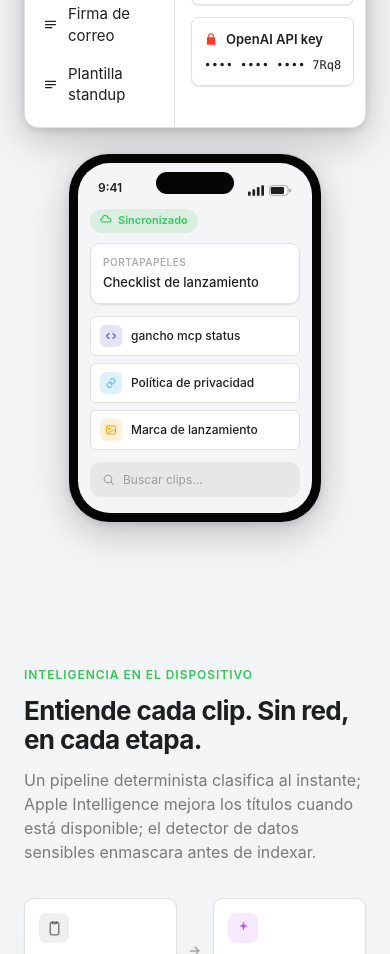
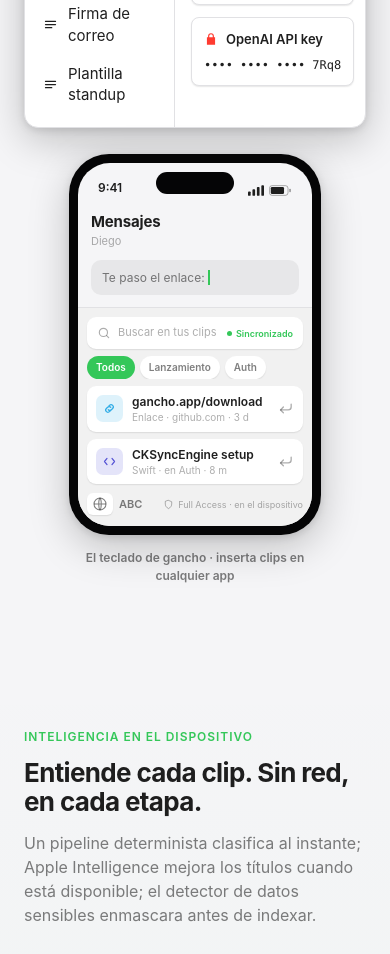
Before and after one commit to johnny4young/gancho, a plain HTML site: page site/index.html in a window 390 px wide. Shown: the part 7023-7977 px from the top of the page. Drawn offline with Linux system fonts and the light colour scheme.

Commit message:
fix(site): centre the closing CTA + show the gancho keyboard on iPhone
- The "Try gancho today" CTA was left-aligned because `.cta { margin: 70px 0 }`
  overrode the centering of its `.wrap`; use `margin: 70px auto`.
- The platforms iPhone now renders the gancho **clips keyboard** (the Option-A
  switch-to keyboard from the design system): a clip search, a boards rail, two
  clip cards with tap-to-insert, and the ABC/Full-Access bar, with a caption —
  showing how clips reach any app on iOS. Adds the kb.* i18n keys (ES + EN).

```diff
--- a/site/index.html
+++ b/site/index.html
@@ -187,6 +187,32 @@
   .ph-row .t { font-size: 12px; font-weight: var(--weight-medium); white-space: nowrap; overflow: hidden; text-overflow: ellipsis; }
   .ph-search { margin-top: 12px; display: flex; align-items: center; gap: 8px; background: var(--surface-selection); border-radius: var(--radius-md); padding: 9px 12px; font-size: 12px; color: var(--text-tertiary); }
 
+  /* iPhone — the gancho clips keyboard (insert clips into any app) */
+  .phone-wrap { display: flex; flex-direction: column; align-items: center; gap: 14px; justify-self: center; }
+  .phone-cap { font-size: var(--text-footnote); font-weight: var(--weight-semibold); color: var(--text-secondary); text-align: center; max-width: 252px; }
+  .kbm-host { padding: 10px 13px 12px; }
+  .kbm-host .ht { font-size: 15px; font-weight: var(--weight-bold); letter-spacing: -0.01em; color: var(--text-primary); }
+  .kbm-host .hs { font-size: 11px; color: var(--text-tertiary); margin-top: 1px; }
+  .kbm-host .field { margin-top: 10px; background: var(--surface-selection); border-radius: 10px; padding: 9px 11px; font-size: 12px; color: var(--text-secondary); display: flex; align-items: center; }
+  .kbm-host .field .cu { width: 2px; height: 15px; background: var(--accent); display: inline-block; }
+  .kbm { background: color-mix(in srgb, var(--text-primary) 6%, var(--surface-card)); border-top: 1px solid var(--hairline); padding: 9px 9px 11px; display: flex; flex-direction: column; gap: 7px; }
+  .kbm-search { display: flex; align-items: center; gap: 7px; background: var(--surface-card); border-radius: 9px; padding: 8px 10px; font-size: 11px; color: var(--text-tertiary); box-shadow: var(--shadow-card); }
+  .kbm-search .pill { margin-left: auto; font-size: 9px; font-weight: var(--weight-semibold); color: var(--sync-ok); display: inline-flex; align-items: center; gap: 4px; white-space: nowrap; }
+  .kbm-search .pill .d { width: 5px; height: 5px; border-radius: 50%; background: var(--sync-ok); }
+  .kbm-boards { display: flex; gap: 5px; overflow: hidden; }
+  .kbm-bo { font-size: 10px; font-weight: var(--weight-semibold); color: var(--text-secondary); background: var(--surface-card); border-radius: var(--radius-pill); padding: 4px 9px; white-space: nowrap; box-shadow: var(--shadow-card); }
+  .kbm-bo.on { background: var(--accent); color: var(--text-on-accent); box-shadow: none; }
+  .kbm-card { display: flex; align-items: center; gap: 9px; background: var(--surface-card); border-radius: 9px; padding: 7px 9px; box-shadow: var(--shadow-card); }
+  .kbm-card .ci { width: 27px; height: 27px; border-radius: 7px; flex: none; display: grid; place-items: center; }
+  .kbm-card .cb { flex: 1; min-width: 0; }
+  .kbm-card .t2 { font-size: 12px; font-weight: var(--weight-semibold); color: var(--text-primary); white-space: nowrap; overflow: hidden; text-overflow: ellipsis; }
+  .kbm-card .m2 { font-size: 10px; color: var(--text-tertiary); white-space: nowrap; overflow: hidden; text-overflow: ellipsis; }
+  .kbm-card .ins { color: var(--text-tertiary); flex: none; }
+  .kbm-bar { display: flex; align-items: center; justify-content: space-between; gap: 8px; padding-top: 2px; }
+  .kbm-bar .abc { display: inline-flex; align-items: center; gap: 6px; font-size: 11px; font-weight: var(--weight-semibold); color: var(--text-secondary); flex: none; }
+  .kbm-bar .abc .g { width: 26px; height: 22px; border-radius: 6px; background: var(--surface-card); display: grid; place-items: center; box-shadow: var(--shadow-card); }
+  .kbm-bar .priv { font-size: 9px; color: var(--text-tertiary); display: inline-flex; align-items: center; gap: 4px; text-align: right; }
+
   /* intelligence pipeline */
   .pipe { display: flex; flex-wrap: wrap; align-items: stretch; gap: 10px; margin-top: 34px; }
   .stage { flex: 1; min-width: 150px; background: var(--surface-card); border: 1px solid var(--hairline); border-radius: var(--radius-md); padding: 14px; box-shadow: var(--shadow-card); }
@@ -217,7 +243,7 @@
   .log-body li b { color: var(--text-primary); font-weight: var(--weight-semibold); }
 
   /* CTA band */
-  .cta { margin: 70px 0; }
+  .cta { margin: 70px auto; }
   .cta-inner { border-radius: var(--radius-xl); padding: 48px 40px; text-align: center;
     background:
       radial-gradient(60% 120% at 50% 0%, color-mix(in srgb, var(--accent) 20%, transparent), transparent 70%),
@@ -634,25 +660,44 @@
         </div>
       </div>
 
-      <!-- iPhone -->
-      <div class="phone" aria-label="iPhone">
-        <div class="phone-scr">
-          <div class="phone-island"></div>
-          <div class="phone-status"><span>9:41</span><span style="display:inline-flex;align-items:center;gap:5px"><svg class="i" width="16" height="11" viewBox="0 0 18 12" fill="currentColor"><rect x="0" y="7" width="3" height="5" rx="1"/><rect x="5" y="4.5" width="3" height="7.5" rx="1"/><rect x="10" y="2" width="3" height="10" rx="1"/><rect x="15" y="0" width="3" height="12" rx="1"/></svg><svg class="i" width="23" height="11" viewBox="0 0 26 12" fill="none"><rect x="0.5" y="0.5" width="21" height="11" rx="3" stroke="currentColor" opacity="0.4"/><rect x="2" y="2" width="15" height="8" rx="1.5" fill="currentColor"/><rect x="23" y="4" width="1.6" height="4" rx="0.8" fill="currentColor" opacity="0.5"/></svg></span><span style="display:none">􀙇 􀛨</span></div>
-          <div class="phone-body">
-            <span class="sync-pill"><svg class="i" width="12" height="12" viewBox="0 0 24 24" fill="none" stroke="currentColor" stroke-width="2.4" stroke-linecap="round" stroke-linejoin="round"><path d="M4 14a4 4 0 0 1 1-7.5A5.5 5.5 0 0 1 16 6.5 4 4 0 0 1 19 14H6.5"/></svg><span data-i18n="ph.synced">Sincronizado</span></span>
-            <div class="pb-card">
-              <div class="lab" data-i18n="ph.pb">Portapapeles</div>
-              <div class="v" data-i18n="ph.pbv">Checklist de lanzamiento</div>
+      <!-- iPhone — the gancho clips keyboard -->
+      <div class="phone-wrap">
+        <div class="phone" aria-label="iPhone — gancho keyboard">
+          <div class="phone-scr">
+            <div class="phone-island"></div>
+            <div class="phone-status"><span>9:41</span><span style="display:inline-flex;align-items:center;gap:5px"><svg class="i" width="16" height="11" viewBox="0 0 18 12" fill="currentColor"><rect x="0" y="7" width="3" height="5" rx="1"/><rect x="5" y="4.5" width="3" height="7.5" rx="1"/><rect x="10" y="2" width="3" height="10" rx="1"/><rect x="15" y="0" width="3" height="12" rx="1"/></svg><svg class="i" width="23" height="11" viewBox="0 0 26 12" fill="none"><rect x="0.5" y="0.5" width="21" height="11" rx="3" stroke="currentColor" opacity="0.4"/><rect x="2" y="2" width="15" height="8" rx="1.5" fill="currentColor"/><rect x="23" y="4" width="1.6" height="4" rx="0.8" fill="currentColor" opacity="0.5"/></svg></span></div>
+            <div class="phone-body" style="padding:0">
+              <div class="kbm-host">
+                <div class="ht" data-i18n="kb.host">Mensajes</div>
+                <div class="hs">Diego</div>
+                <div class="field"><span data-i18n="kb.typed">Te paso el enlace:</span>&nbsp;<span class="cu"></span></div>
+              </div>
+              <div class="kbm">
+                <div class="kbm-search"><svg class="i" width="14" height="14" viewBox="0 0 24 24" fill="none" stroke="currentColor" stroke-width="2" stroke-linecap="round"><circle cx="11" cy="11" r="7"/><path d="M20 20l-3.5-3.5"/></svg><span data-i18n="kb.search">Buscar en tus clips</span><span class="pill"><span class="d"></span><span data-i18n="ph.synced">Sincronizado</span></span></div>
+                <div class="kbm-boards">
+                  <span class="kbm-bo on" data-i18n="kb.all">Todos</span>
+                  <span class="kbm-bo" data-i18n="kb.b1">Lanzamiento</span>
+                  <span class="kbm-bo" data-i18n="kb.b2">Auth</span>
+                </div>
+                <div class="kbm-card">
+                  <span class="ci" style="background:color-mix(in srgb,var(--kind-url) 16%,transparent);color:var(--kind-url)"><svg class="i" width="15" height="15" viewBox="0 0 24 24" fill="none" stroke="currentColor" stroke-width="2" stroke-linecap="round" stroke-linejoin="round"><path d="M10 14a3.5 3.5 0 0 0 5 0l2-2a3.5 3.5 0 0 0-5-5l-1 1"/><path d="M14 10a3.5 3.5 0 0 0-5 0l-2 2a3.5 3.5 0 0 0 5 5l1-1"/></svg></span>
+                  <div class="cb"><div class="t2">gancho.app/download</div><div class="m2" data-i18n="kb.m1">Enlace · github.com · 3 d</div></div>
+                  <span class="ins"><svg class="i" width="17" height="17" viewBox="0 0 24 24" fill="none" stroke="currentColor" stroke-width="1.9" stroke-linecap="round" stroke-linejoin="round"><path d="M9 10l-4 4 4 4"/><path d="M5 14h11a4 4 0 0 0 4-4V6"/></svg></span>
+                </div>
+                <div class="kbm-card">
+                  <span class="ci" style="background:color-mix(in srgb,var(--kind-code) 16%,transparent);color:var(--kind-code)"><svg class="i" width="15" height="15" viewBox="0 0 24 24" fill="none" stroke="currentColor" stroke-width="2" stroke-linecap="round" stroke-linejoin="round"><path d="m8 7-4 5 4 5M16 7l4 5-4 5"/></svg></span>
+                  <div class="cb"><div class="t2">CKSyncEngine setup</div><div class="m2" data-i18n="kb.m2">Swift · en Auth · 8 m</div></div>
+                  <span class="ins"><svg class="i" width="17" height="17" viewBox="0 0 24 24" fill="none" stroke="currentColor" stroke-width="1.9" stroke-linecap="round" stroke-linejoin="round"><path d="M9 10l-4 4 4 4"/><path d="M5 14h11a4 4 0 0 0 4-4V6"/></svg></span>
+                </div>
+                <div class="kbm-bar">
+                  <span class="abc"><span class="g"><svg class="i" width="16" height="16" viewBox="0 0 24 24" fill="none" stroke="currentColor" stroke-width="1.6"><circle cx="12" cy="12" r="9"/><path d="M3 12h18M12 3c2.5 2.5 2.5 15 0 18M12 3c-2.5 2.5-2.5 15 0 18"/></svg></span>ABC</span>
+                  <span class="priv"><svg class="i" width="11" height="11" viewBox="0 0 24 24" fill="none" stroke="currentColor" stroke-width="2" stroke-linecap="round" stroke-linejoin="round"><path d="M12 3l7 3v5c0 4.5-3 8-7 10-4-2-7-5.5-7-10V6z"/></svg><span data-i18n="kb.priv">Full Access · en el dispositivo</span></span>
+                </div>
+              </div>
             </div>
-            <div class="ph-list">
-              <div class="ph-row"><span class="kico" style="background:color-mix(in srgb,var(--kind-code) 16%,transparent);color:var(--kind-code)"><svg class="i" width="12" height="12" viewBox="0 0 24 24" fill="none" stroke="currentColor" stroke-width="2.2" stroke-linecap="round" stroke-linejoin="round"><path d="M8 7l-5 5 5 5M16 7l5 5-5 5"/></svg></span><span class="t">gancho mcp status</span></div>
-              <div class="ph-row"><span class="kico" style="background:color-mix(in srgb,var(--kind-url) 16%,transparent);color:var(--kind-url)"><svg class="i" width="12" height="12" viewBox="0 0 24 24" fill="none" stroke="currentColor" stroke-width="2" stroke-linecap="round"><path d="M10 13a5 5 0 0 0 7 0l2-2a5 5 0 0 0-7-7l-1 1"/><path d="M14 11a5 5 0 0 0-7 0l-2 2a5 5 0 0 0 7 7l1-1"/></svg></span><span class="t" data-i18n="ph.url">Política de privacidad</span></div>
-              <div class="ph-row"><span class="kico" style="background:color-mix(in srgb,var(--kind-image) 16%,transparent);color:var(--kind-image)"><svg class="i" width="12" height="12" viewBox="0 0 24 24" fill="none" stroke="currentColor" stroke-width="2" stroke-linecap="round" stroke-linejoin="round"><rect x="3" y="4" width="18" height="16" rx="2.5"/><circle cx="8.5" cy="9.5" r="1.6"/><path d="M21 16l-5-5L5 20"/></svg></span><span class="t" data-i18n="ph.img">Marca de lanzamiento</span></div>
-            </div>
-            <div class="ph-search"><svg class="i" width="13" height="13" viewBox="0 0 24 24" fill="none" stroke="currentColor" stroke-width="2" stroke-linecap="round"><circle cx="11" cy="11" r="7"/><path d="M21 21l-4.3-4.3"/></svg><span data-i18n="ph.search">Buscar clips…</span></div>
           </div>
         </div>
+        <div class="phone-cap" data-i18n="kb.cap">El teclado de gancho · inserta clips en cualquier app</div>
       </div>
     </div>
   </div>
@@ -915,6 +960,8 @@
       "plat.lede": "gancho starts where history is most powerful — the Mac menu bar — and extends to iPhone and iPad through explicit capture surfaces.",
       "win.title": "gancho — Library", "win.boards": "Boards", "win.all": "All clips", "win.pinned": "Pinned", "win.work": "Work", "win.design": "Design", "win.snippets": "Library · Snippets", "win.sig": "Email signature", "win.tpl": "Standup template",
       "ph.synced": "Synced", "ph.pb": "Pasteboard", "ph.pbv": "Release checklist", "ph.url": "Privacy policy", "ph.img": "Launch mark", "ph.search": "Search clips…",
+      "kb.host": "Messages", "kb.typed": "Here's the link:", "kb.search": "Search your clips", "kb.all": "All", "kb.b1": "Launch", "kb.b2": "Auth",
+      "kb.m1": "Link · github.com · 3 d", "kb.m2": "Swift · in Auth · 8 m", "kb.priv": "Full Access · stays on device", "kb.cap": "The gancho keyboard · insert clips into any app",
       "intel.kicker": "On-device intelligence", "intel.title": "It understands every clip. No network, at every stage.",
       "intel.lede": "A deterministic pipeline classifies instantly; Apple Intelligence improves titles when available; the sensitive-data detector masks before indexing.",
       "intel.s1.t": "Capture", "intel.s1.s": "Clip enters", "intel.s2.t": "Tier 0 · Rules", "intel.s2.s": "<5 ms · always on",
```
